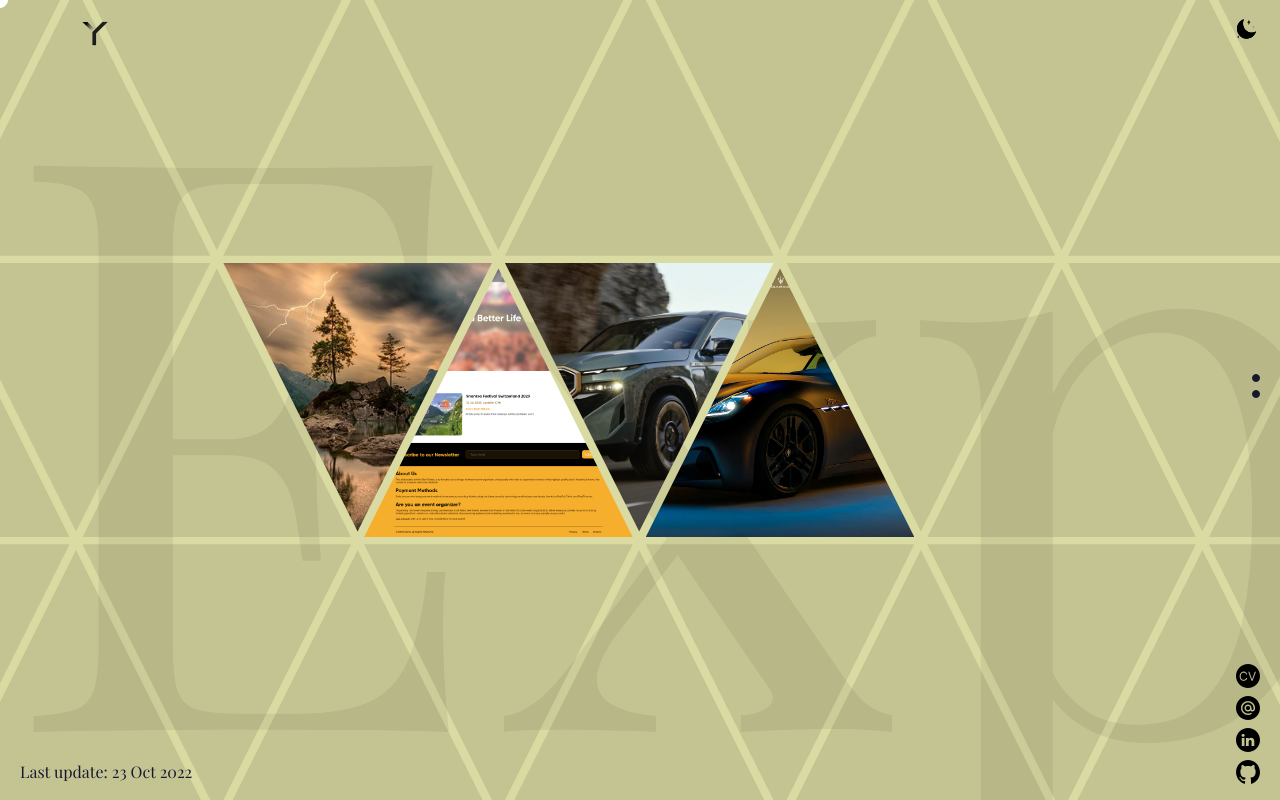
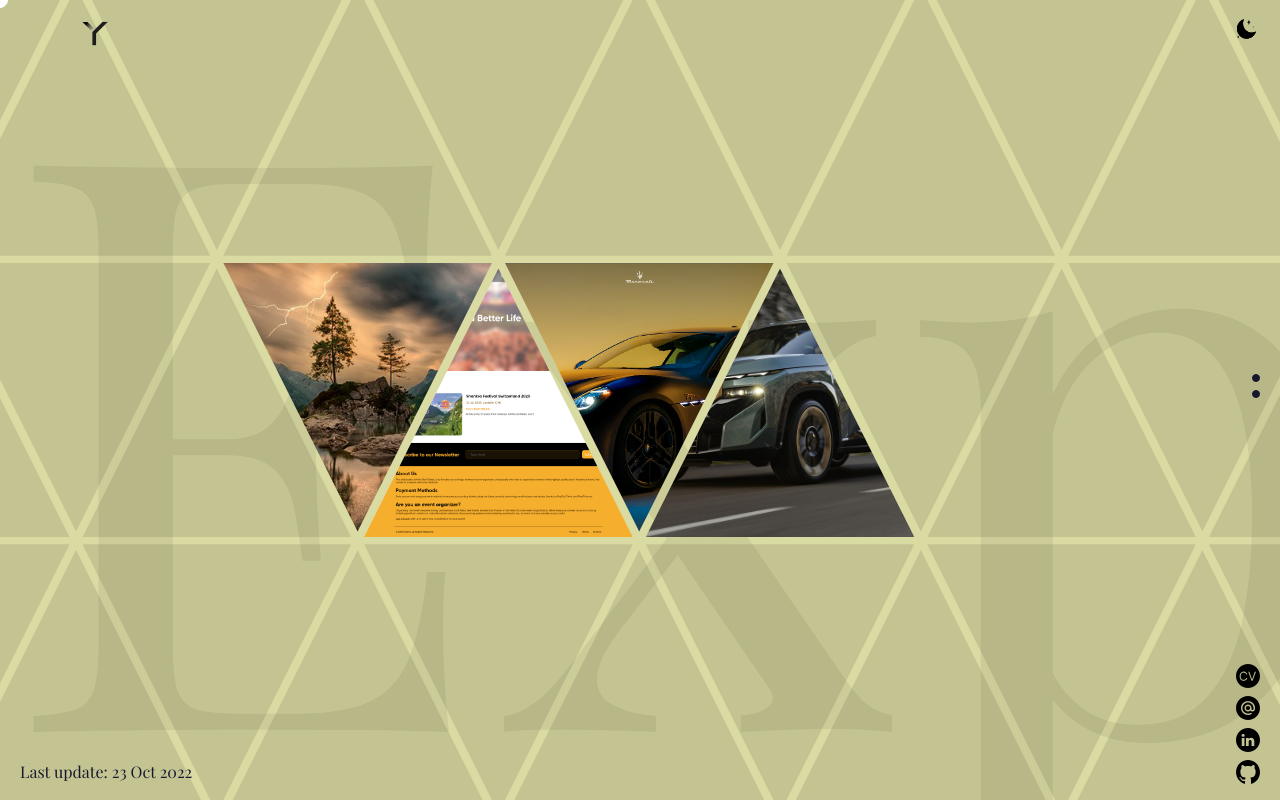
Before and after one commit to YassineGallaoui/aboutyassineRedesign, a Next.js app: page / in a window 1280 px wide. Built offline with nearby package versions, Linux system fonts and the light colour scheme.

Commit message:
added some project data and their frontend implications

```diff
--- a/components/ProjectModal/ProjectModal.module.scss
+++ b/components/ProjectModal/ProjectModal.module.scss
@@ -45,10 +45,11 @@
         border-radius: 22px;
         padding: 1rem;
     }
-    .projectModalDescription{
+    .projectModalDescriptionWrapper{
         position: relative;
+        top: 1rem;
         left: 2rem;
-        width: 48%;
+        width: 46%;
         height: 96%;
         .projectModalName{
             font-size: 3rem;
@@ -60,5 +61,20 @@
                 color: black;
             }
         }
+        table {
+            font-size: 1.5rem;
+            color: rgba(0, 0, 0, 0.4);
+            tr{
+                border-bottom: 1px solid $semitransparent1;
+                &:last-of-type {
+                    border-bottom: none;
+                }
+                td:last-of-type{
+                    padding-top: 1rem;
+                        padding-bottom: 1rem;
+                    color: black;
+                }
+            }
+        }
     }
 }
--- a/components/ProjectModal/index.tsx
+++ b/components/ProjectModal/index.tsx
@@ -2,8 +2,15 @@ import { useEffect, useState } from "react";
 import styles from "./ProjectModal.module.scss"
 import gsap from 'gsap';
 import ThreeCarousel from "../ThreeCarousel";
+import { Project } from "../../dataset";
 
-export default function ProjectModal({ content, open, updateOpen }) {
+type ModalProps = {
+  content: Project,
+  open: boolean,
+  updateOpen: Function;
+}
+
+export default function ProjectModal({ content, open, updateOpen }: ModalProps) {
     const [carouselSectionWidth, setCarouselSectionWidth] = useState<number|null>(null);
     const [carouselSectionHeight, setCarouselSectionHeight] = useState<number | null>(null);
 
@@ -47,18 +54,42 @@ export default function ProjectModal({ content, open, updateOpen }) {
           id="projectCarouselWrapper"
           className={styles.projectCarouselWrapper}
         >
-          <ThreeCarousel
-            images={content.media}
-            w={carouselSectionWidth}
-            h={carouselSectionHeight}
-          ></ThreeCarousel>
+          <ThreeCarousel content={content}></ThreeCarousel>
         </div>
-        <div className={styles.projectModalDescription}>
+        <div className={styles.projectModalDescriptionWrapper}>
           <div className={styles.projectModalName}>{content.name}</div>
-          <div className={styles.projectModalWorkingFor}>
+          <table>
+            <tr>
+              <td>{"Working for"}</td>
+              <td>{content.workingFor}</td>
+            </tr>
+            <tr>
+              <td colSpan={2}>{content.description}</td>
+            </tr>
+            <tr>
+              <td>{"Frontend"}</td>
+              <td>{content.frontend}</td>
+            </tr>
+            <tr>
+              <td>{"Backend"}</td>
+              <td>{content.backend}</td>
+            </tr>
+          </table>
+          {/* <div className={styles.projectModalWorkingFor}>
             {"Working for : "}
             <span>{content.workingFor}</span>
           </div>
+          <div className={styles.projectModalDescription}>
+            <span>{content.description}</span>
+          </div>
+          <div className={styles.projectModalFrontend}>
+            <span>{"Frontend :"}</span>
+            <span>{content.frontend}</span>
+          </div>
+          <div className={styles.projectModalBackend}>
+            <span>{"Backend :"}</span>
+            <span>{content.backend}</span>
+          </div> */}
         </div>
         <div
           className={styles.closeModalBtn + " closeModalBtn"}
--- a/dataset.tsx
+++ b/dataset.tsx
@@ -6,11 +6,35 @@ import imgBeeTickets1 from "./public/imgs/bee-tickets-1.png";
 import imgBeeTickets2 from "./public/imgs/bee-tickets-2.png";
 import smartFit1 from "./public/imgs/smartfit-1.png";
 import smartfit2 from "./public/imgs/smartfit-2.png";
+import { StaticImageData } from "next/image";
 
-export const projectsDataset = [
+export type Project = {
+  id: number;
+  name: string;
+  workingFor: string;
+  year: number;
+  description: string;
+  frontend: string;
+  backend: string;
+  media: StaticImageData[];
+};
+
+export const projectsDataset: Project[] = [
   {
     id: 0,
+    name: "Autotorino",
+    year: 2023,
+    media: [autotorino1, autotorino2, imgMaserati1, imgMaserati2, imgMaserati1],
+    workingFor: "Deloitte",
+    description:
+      "Worked with a team of 10/15 people on the redesign and implementation of a car auction platform, including backoffice and frontoffice. ",
+    frontend: "Next.js, MUI",
+    backend: "Nest.js, Socket.io, MongoDB",
+  },
+  {
+    id: 1,
     name: "Maserati",
+    year: 2022,
     media: [
       imgMaserati1,
       imgMaserati2,
@@ -19,16 +43,15 @@ export const projectsDataset = [
       imgMaserati1,
     ],
     workingFor: "Deloitte",
-    },
-    {
-        id: 1,
-        name: "Autotorino",
-        media: [autotorino1, autotorino2, imgMaserati1, imgMaserati2, imgMaserati1],
-        workingFor: "Deloitte",
+    description:
+      "Joined the project during its UAT phase with a team of 30 people. In the first period I worked mainly on bugfixing and analytics integration. After the go live I joined a team of 5 people to develop from scratch the Owner Area section of the website, take care of all analytics and later also bugfixing.",
+    frontend: "AEM + Vanilla Javascript + jQuery + gsap",
+    backend: "AEM + Java",
   },
   {
     id: 2,
     name: "Bee Tickets",
+    year: 2021,
     media: [
       imgBeeTickets1,
       imgBeeTickets2,
@@ -37,11 +60,20 @@ export const projectsDataset = [
       autotorino2,
     ],
     workingFor: "Once Upon A Time SA",
+    description:
+      "Worked with a team of 5 people on creating a whole new tickets selling platform for internal use. Implemented all the frontend side of the website -including analytics- and also contributed, in some cases, in the design process.",
+    frontend: "Vanilla Javascript, Scss",
+    backend: "Django, MySQL",
   },
   {
     id: 3,
     name: "SmartFit",
+    year: 2020,
     media: [smartFit1, smartfit2, imgBeeTickets2, autotorino2, imgMaserati1],
     workingFor: "University of Milan Internship",
+    description:
+      "As part of my bachelor degree internship, I redesigned and developed a fitness tracking web application which helps trainers and individual athletes to keep track of various fitness, physical and body parameters.",
+    frontend: "React, ChartJS2",
+    backend: "Node.js, MongoDB",
   },
 ];
--- a/pages/about/index.tsx
+++ b/pages/about/index.tsx
@@ -1,5 +1,5 @@
 import { useEffect } from "react";
-import styles from "../../styles/css/About.module.css";
+import styles from "../../styles/scss/About.module.scss";
 import { createSpanStructure, parallax } from "../../utility";
 import Head from "next/head";
 
--- a/pages/index.tsx
+++ b/pages/index.tsx
@@ -4,7 +4,7 @@ import { parallax, scrollHorizontal } from "../utility";
 import Head from "next/head";
 import defaultImg from '../public/imgs/default.svg'
 import Image, { StaticImageData } from "next/image";
-import { projectsDataset } from "../dataset";
+import { Project, projectsDataset } from "../dataset";
 import gsap from 'gsap';
 import ProjectModal from "../components/ProjectModal";
 
@@ -18,7 +18,9 @@ export default function Home({updateCursorText, cursorIsHover}: HomeProps) {
   const [trianglesPerRow, setTrianglesPerRow] = useState<number>(0);
   const [tempImgHover, setTempImageHover] = useState<StaticImageData>(defaultImg);
   //const [projectOpened, setProjectOpened] = useState<Boolean>(false);
-  const [projectOpened, setProjectOpened] = useState<any>(projectsDataset[0]);
+  const [projectOpened, setProjectOpened] = useState<Project>(
+    projectsDataset[0]
+  );
   const [projectOpenedBoolean, setProjectOpenedBoolean] = useState<boolean>(false);
 
 
```
Also changed, not shown: components/ThreeCarousel/index.tsx (+9 -8 lines), styles/css/ProjectModal.module.min.css (+1 -1 lines). Lines whose indentation alone changed are shown as unchanged.
